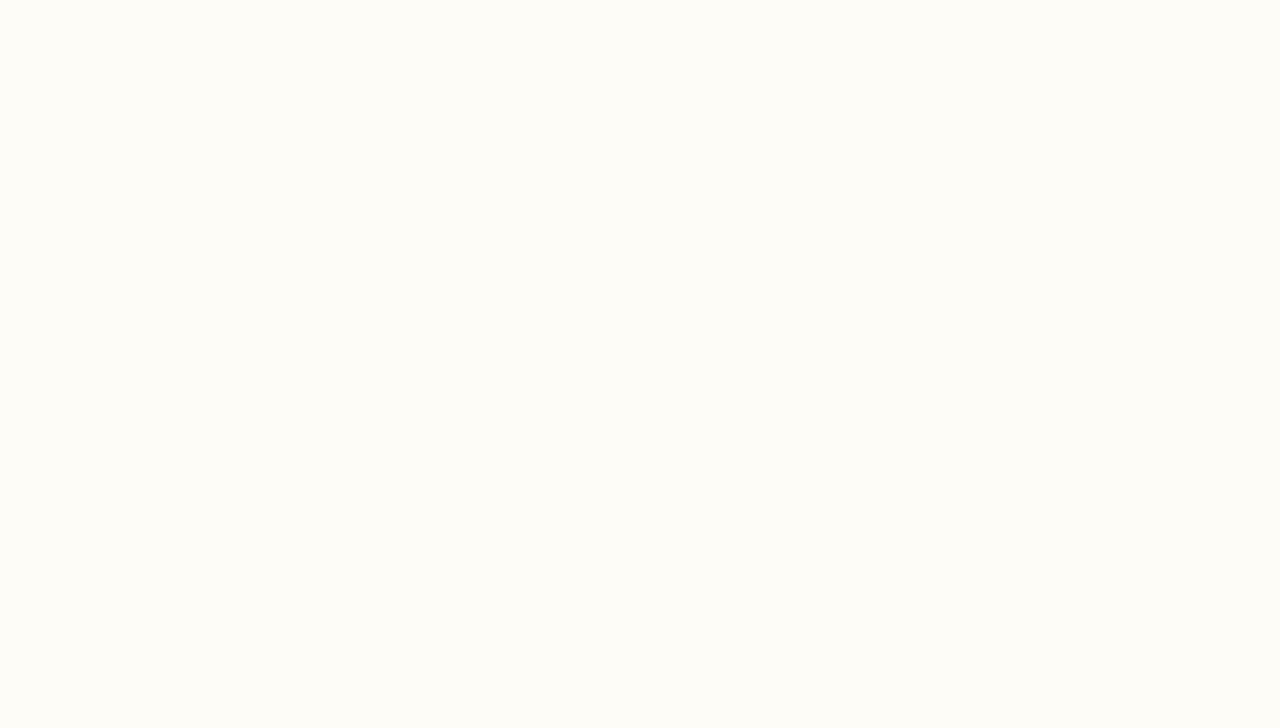
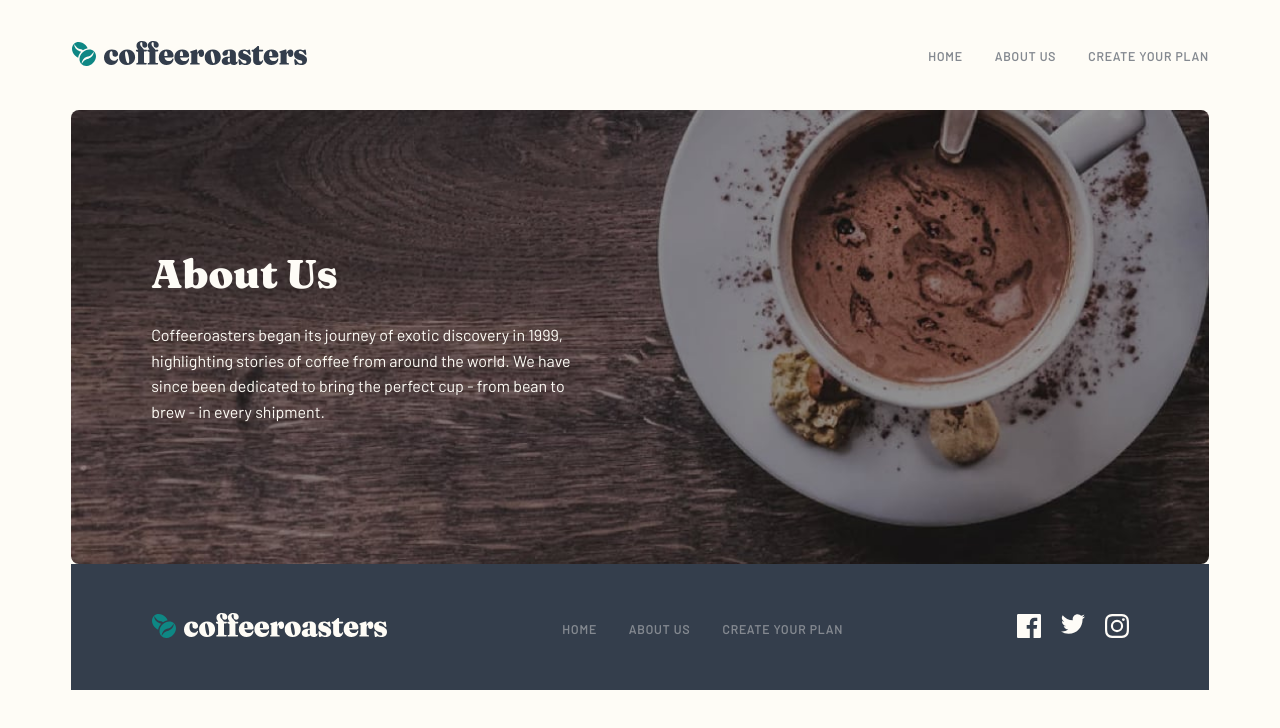
Before and after one commit to bluepersia/coffeeroasters, a React (Vite) app: page /about-us in a window 1280 px wide. Before the commit this address had no page. Shown: the top 728 px of the page. Built offline with nearby package versions, Linux system fonts and the light colour scheme.

Commit message:
Add 'About Us' hero section

```diff
--- a/src/App.tsx
+++ b/src/App.tsx
@@ -4,6 +4,7 @@ import { QueryClient, QueryClientProvider } from "@tanstack/react-query";
 import { BrowserRouter, Route, Routes } from "react-router";
 import AppLayout from "./components/AppLayout/AppLayout";
 import Home from "./pages/Home/Home";
+import AboutUs from "./pages/AboutUs/AboutUs";
 
 const queryClient = new QueryClient();
 
@@ -14,6 +15,7 @@ function App(): JSX.Element {
         <Routes>
           <Route path="/" element={<AppLayout />}>
             <Route index element={<Home />} />
+            <Route path="about-us" element={<AboutUs />} />
           </Route>
         </Routes>
       </BrowserRouter>
--- /dev/null
+++ b/src/pages/AboutUs/AboutUs.tsx
@@ -0,0 +1,10 @@
+import type { JSX } from "react/jsx-runtime";
+import AboutUsHero from "./Hero/Hero";
+
+export default function AboutUs(): JSX.Element {
+  return (
+    <>
+      <AboutUsHero />
+    </>
+  );
+}
--- /dev/null
+++ b/src/pages/AboutUs/Hero/Hero.module.scss
@@ -0,0 +1,54 @@
+@use "/src/css/variables" as *;
+
+.aboutUs {
+  color: var(--color-neutral-50);
+  text-align: center;
+}
+
+.inner {
+  position: relative;
+  padding: var(--space-1200) var(--space-250);
+}
+
+.picture {
+  position: absolute;
+  left: 0;
+  top: 0;
+  width: 100%;
+  height: 100%;
+  z-index: -1;
+}
+
+.img {
+  object-fit: cover;
+  border-radius: var(--radius-8);
+}
+
+.title {
+  margin-bottom: var(--space-300);
+}
+
+.desc {
+  max-width: 445px;
+  margin: 0 auto;
+}
+
+@media (min-width: $bp-tablet) {
+  .aboutUs {
+    text-align: left;
+  }
+
+  .inner {
+    padding: var(--space-1200) var(--space-600);
+  }
+
+  .desc {
+    margin-left: 0;
+  }
+}
+
+@media (min-width: $bp-desktop) {
+  .inner {
+    padding: var(--space-1800) var(--space-1000);
+  }
+}
--- /dev/null
+++ b/src/pages/AboutUs/Hero/Hero.tsx
@@ -0,0 +1,35 @@
+import type { JSX } from "react/jsx-runtime";
+import styles from "./Hero.module.scss";
+import imgDesktop from "/src/assets/about/desktop/image-hero-whitecup.jpg";
+import imgTablet from "/src/assets/about/tablet/image-hero-whitecup.jpg";
+import imgMobile from "/src/assets/about/mobile/image-hero-whitecup.jpg";
+import { BP_DESKTOP, BP_TABLET } from "../../../core/breakpoints";
+import clsx from "clsx";
+
+export default function AboutUsHero(): JSX.Element {
+  return (
+    <section aria-labelledby="hero-title" className={styles.aboutUs}>
+      <div className={clsx(styles.inner, "container")}>
+        <h1 id="hero-title" className={clsx(styles.title, "text2")}>
+          About Us
+        </h1>
+        <p className={styles.desc}>
+          Coffeeroasters began its journey of exotic discovery in 1999,
+          highlighting stories of coffee from around the world. We have since
+          been dedicated to bring the perfect cup - from bean to brew - in every
+          shipment.
+        </p>
+
+        <picture className={styles.picture}>
+          <source srcSet={imgDesktop} media={`(min-width:${BP_DESKTOP}px)`} />
+          <source srcSet={imgTablet} media={`(min-width:${BP_TABLET}px)`} />
+          <img
+            src={imgMobile}
+            alt="Overhead shot of a white cup of hot chocolate with cocoa-dusted foam, served on a matching saucer with two cookies, against a dark wood table with empty space on the left for text."
+            className={styles.img}
+          />
+        </picture>
+      </div>
+    </section>
+  );
+}
```
